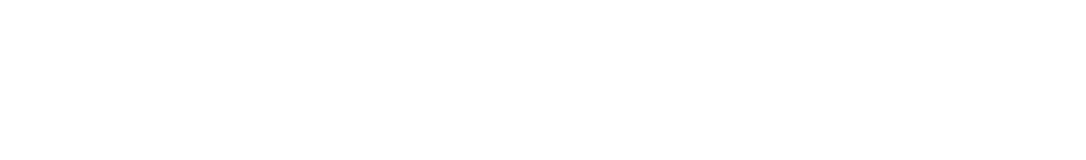
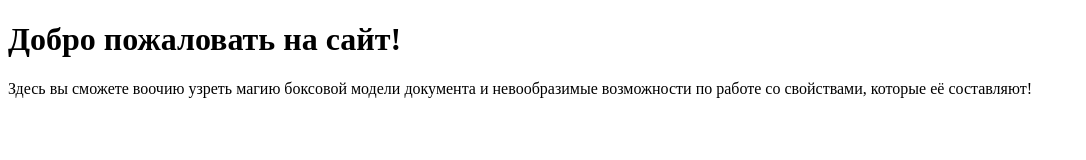
Before and after one commit to AltufjevFrol/HTML_CSS_2_WEEK_1, a plain HTML site: page index.html in a window 1280 px wide. Shown: the whole page, without its empty margins (0-1086 px from the left). Drawn offline with Linux system fonts and the light colour scheme.

Commit message:
Add content and create structure

```diff
--- a/index.html
+++ b/index.html
@@ -3,9 +3,15 @@
 <head>
     <meta charset="UTF-8">
     <link rel="stylesheet" type="text/css" href="index.css">
-    <title>Title</title>
+    <title>SIZing</title>
 </head>
 <body>
+		<div class="hello">
 
+			<h1>Добро пожаловать на сайт!</h1>
+
+			<p>Здесь вы сможете воочию узреть магию боксовой модели документа и невообразимые возможности по работе со свойствами, которые её составляют!</p>
+
+		</div>
 </body>
 </html>
```
